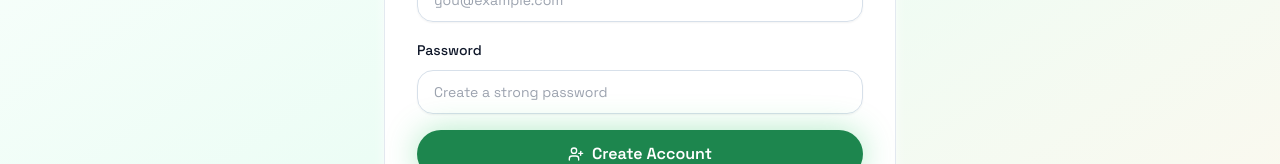
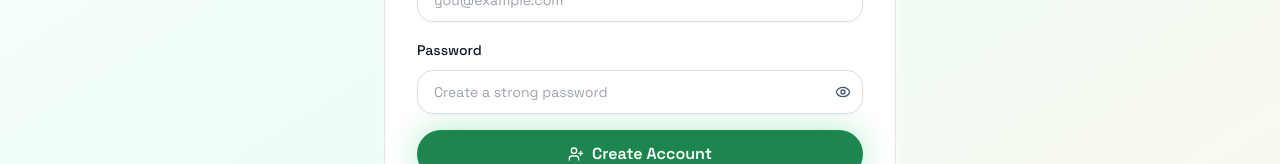
Before and after one commit to belloibrahv/jamb-verify, a Next.js app: page /register in a window 1280 px wide. Shown: the part 408-572 px from the top of the page. Built offline with nearby package versions, Linux system fonts and the light colour scheme.

Commit message:
feat: add password visibility toggle to login and register forms

```diff
--- a/app/(auth)/login/page.tsx
+++ b/app/(auth)/login/page.tsx
@@ -9,7 +9,7 @@ import { z } from "zod";
 import { Button } from "@/components/ui/button";
 import { Card } from "@/components/ui/card";
 import { Input } from "@/components/ui/input";
-import { ShieldCheck, LogIn, AlertCircle } from "lucide-react";
+import { ShieldCheck, LogIn, AlertCircle, Eye, EyeOff } from "lucide-react";
 
 const schema = z.object({
   email: z.string().email("Please enter a valid email address"),
@@ -22,6 +22,7 @@ export default function LoginPage() {
   const router = useRouter();
   const [error, setError] = useState<string | null>(null);
   const [loading, setLoading] = useState(false);
+  const [showPassword, setShowPassword] = useState(false);
   const form = useForm<FormValues>({
     resolver: zodResolver(schema),
     mode: "onSubmit"
@@ -94,12 +95,26 @@ export default function LoginPage() {
 
         <div className="space-y-2">
           <label className="text-sm font-medium">Password</label>
-          <Input
-            type="password"
-            placeholder="Enter your password"
-            {...form.register("password")}
-            className="h-11"
-          />
+          <div className="relative">
+            <Input
+              type={showPassword ? "text" : "password"}
+              placeholder="Enter your password"
+              {...form.register("password")}
+              className="h-11 pr-10"
+            />
+            <button
+              type="button"
+              onClick={() => setShowPassword(!showPassword)}
+              className="absolute right-3 top-1/2 -translate-y-1/2 text-muted-foreground hover:text-foreground transition-colors"
+              aria-label={showPassword ? "Hide password" : "Show password"}
+            >
+              {showPassword ? (
+                <EyeOff className="h-4 w-4" />
+              ) : (
+                <Eye className="h-4 w-4" />
+              )}
+            </button>
+          </div>
           {form.formState.errors.password && (
             <p className="flex items-center gap-1 text-xs text-red-600">
               <AlertCircle className="h-3 w-3" />
--- a/app/(auth)/register/page.tsx
+++ b/app/(auth)/register/page.tsx
@@ -10,7 +10,7 @@ import { Button } from "@/components/ui/button";
 import { Card } from "@/components/ui/card";
 import { Input } from "@/components/ui/input";
 import { getFriendlyErrorMessage } from "@/lib/utils";
-import { ShieldCheck, UserPlus, AlertCircle } from "lucide-react";
+import { ShieldCheck, UserPlus, AlertCircle, Eye, EyeOff } from "lucide-react";
 
 const schema = z.object({
   fullName: z.string().min(3, "Enter your full name (at least 3 characters)"),
@@ -25,6 +25,7 @@ export default function RegisterPage() {
   const router = useRouter();
   const [error, setError] = useState<string | null>(null);
   const [loading, setLoading] = useState(false);
+  const [showPassword, setShowPassword] = useState(false);
   const form = useForm<FormValues>({
     resolver: zodResolver(schema),
     mode: "onSubmit"
@@ -134,12 +135,26 @@ export default function RegisterPage() {
 
         <div className="space-y-2">
           <label className="text-sm font-medium">Password</label>
-          <Input
-            type="password"
-            placeholder="Create a strong password"
-            {...form.register("password")}
-            className="h-11"
-          />
+          <div className="relative">
+            <Input
+              type={showPassword ? "text" : "password"}
+              placeholder="Create a strong password"
+              {...form.register("password")}
+              className="h-11 pr-10"
+            />
+            <button
+              type="button"
+              onClick={() => setShowPassword(!showPassword)}
+              className="absolute right-3 top-1/2 -translate-y-1/2 text-muted-foreground hover:text-foreground transition-colors"
+              aria-label={showPassword ? "Hide password" : "Show password"}
+            >
+              {showPassword ? (
+                <EyeOff className="h-4 w-4" />
+              ) : (
+                <Eye className="h-4 w-4" />
+              )}
+            </button>
+          </div>
           {form.formState.errors.password && (
             <p className="flex items-center gap-1 text-xs text-red-600">
               <AlertCircle className="h-3 w-3" />
```
